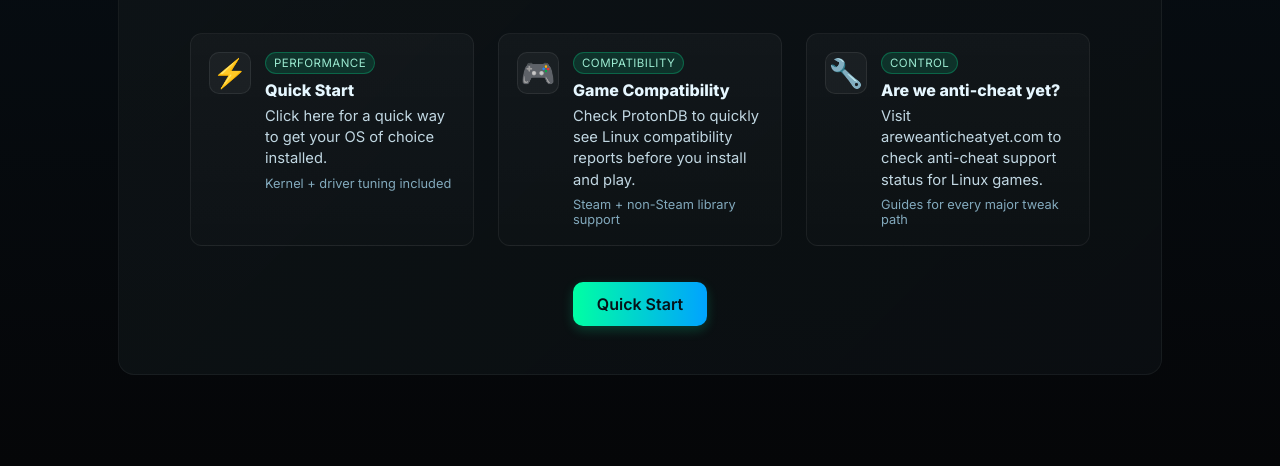
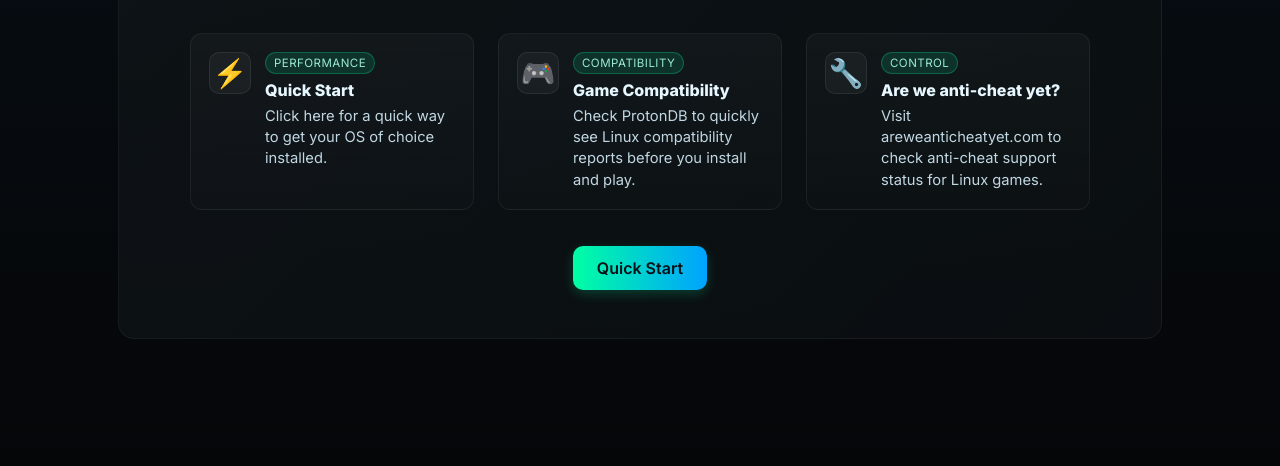
Before and after one commit to mrtrick37/mrtrick, a plain HTML site: page index.html in a window 1280 px wide. Shown: the part 334-800 px from the top of the page. Drawn offline with Linux system fonts and the light colour scheme.

Commit message:
Remove hero feature meta lines

```diff
--- a/index.html
+++ b/index.html
@@ -37,7 +37,6 @@
                     <span class="feature-tag">Performance</span>
                     <strong>Quick Start</strong>
                     <p>Click here for a quick way to get your OS of choice installed.</p>
-                    <span class="feature-meta">Kernel + driver tuning included</span>
                   </div>
                 </a>
                 <a class="feature-item" href="https://www.protondb.com/explore" target="_blank" rel="noopener">
@@ -46,7 +45,6 @@
                     <span class="feature-tag">Compatibility</span>
                     <strong>Game Compatibility</strong>
                     <p>Check ProtonDB to quickly see Linux compatibility reports before you install and play.</p>
-                    <span class="feature-meta">Steam + non-Steam library support</span>
                   </div>
                 </a>
                 <a class="feature-item" href="https://areweanticheatyet.com" target="_blank" rel="noopener">
@@ -55,7 +53,6 @@
                     <span class="feature-tag">Control</span>
                     <strong>Are we anti-cheat yet?</strong>
                     <p>Visit areweanticheatyet.com to check anti-cheat support status for Linux games.</p>
-                    <span class="feature-meta">Guides for every major tweak path</span>
                   </div>
                 </a>
               </div>
```
